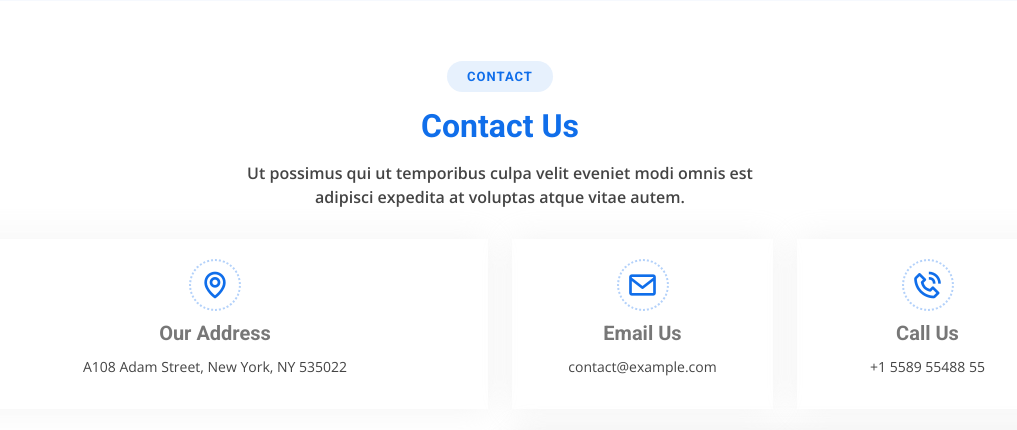
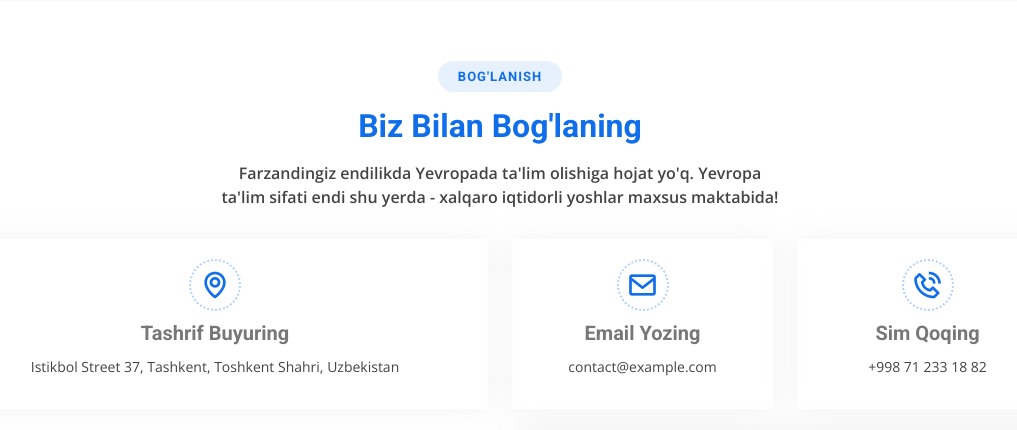
Before and after one commit to wahidustoz/school39, an ASP.NET Core app: page / in a window 1280 px wide. Shown: the part 1546-1976 px from the top of the page, without its empty margins (140-1157 px from the left). Run offline with ASP.NET Core 8, Linux system fonts and the light colour scheme; style sheets or scripts are compiled from the project's sources.

Commit message:
Jaloldcoder98 future/contact and header components (#33)
* dotnet-built job added

* Revert "dotnet-build job added"

* Changes Header,Hero,Contact

* Update HeroComponent.razor

* Update HeroComponent.razor

* Update HeroComponent.razor

* Update ContactusComponent.razor

* Update ContactsComponent.razor

* Update HeroComponent.razor

```diff
--- a/src/School39.Landing/Components/ContactusComponent.razor
+++ b/src/School39.Landing/Components/ContactusComponent.razor
@@ -1,82 +1,66 @@
 <section id="contact" class="contact">
     <div class="container aos-init aos-animate" data-aos="fade-up">
-
         <div class="section-title">
-            <h2>Contact</h2>
-            <h3><span>Contact Us</span></h3>
-            <p>Ut possimus qui ut temporibus culpa velit eveniet modi omnis est adipisci expedita at voluptas atque
-                vitae autem.
+            <h2>Bog'lanish</h2>
+            <h3><span>Biz Bilan Bog'laning</span></h3>
+            <p>Farzandingiz endilikda Yevropada ta'lim olishiga hojat yo'q. Yevropa ta'lim sifati endi shu yerda -
+                xalqaro iqtidorli yoshlar maxsus maktabida!
             </p>
         </div>
 
         <div class="row aos-init aos-animate" data-aos="fade-up" data-aos-delay="100">
             <div class="col-lg-6">
-                <div class="info-box mb-4">
-                    <i class="bx bx-map"></i>
-                    <h3>Our Address</h3>
-                    <p>A108 Adam Street, New York, NY 535022</p>
+                <div class="info-box mb-4"><i class="bx bx-map"></i>
+                    <h3>Tashrif Buyuring</h3>
+                    <p>Istikbol Street 37, Tashkent, Toshkent Shahri, Uzbekistan</p>
                 </div>
             </div>
 
             <div class="col-lg-3 col-md-6">
-                <div class="info-box  mb-4">
-                    <i class="bx bx-envelope"></i>
-                    <h3>Email Us</h3>
+                <div class="info-box  mb-4"><i class="bx bx-envelope"></i>
+                    <h3>Email Yozing</h3>
                     <p>contact@example.com</p>
                 </div>
             </div>
 
             <div class="col-lg-3 col-md-6">
-                <div class="info-box  mb-4">
-                    <i class="bx bx-phone-call"></i>
-                    <h3>Call Us</h3>
-                    <p>+1 5589 55488 55</p>
+                <div class="info-box  mb-4"><i class="bx bx-phone-call"></i>
+                    <h3>Sim Qoqing</h3>
+                    <p>+998 71 233 18 82</p>
                 </div>
             </div>
-
         </div>
 
         <div class="row aos-init aos-animate" data-aos="fade-up" data-aos-delay="100">
-
-            <div class="col-lg-6 ">
-                <iframe class="mb-4 mb-lg-0"
-                    src="https://www.google.com/maps/embed?pb=!1m14!1m8!1m3!1d12097.433213460943!2d-74.0062269!3d40.7101282!3m2!1i1024!2i768!4f13.1!3m3!1m2!1s0x0%3A0xb89d1fe6bc499443!2sDowntown+Conference+Center!5e0!3m2!1smk!2sbg!4v1539943755621"
-                    frameborder="0" style="border:0; width: 100%; height: 384px;" allowfullscreen="">
-                </iframe>
+            <div class="col-lg-6 "><iframe class="mb-4 mb-lg-0"
+                    src="https://www.google.com/maps/embed?pb=!1m18!1m12!1m3!1d2997.216761224138!2d69.28539147644585!3d41.304147871310526!2m3!1f0!2f0!3f0!3m2!1i1024!2i768!4f13.1!3m3!1m2!1s0x38ae8ad4ac2e0327%3A0xd0be60f0f33762c4!2sSchool%20145!5e0!3m2!1sen!2s!4v1716802592709!5m2!1sen!2s"
+                    frameborder="0" style="border:0; width: 100%; height: 384px;" allowfullscreen=""></iframe>
             </div>
 
             <div class="col-lg-6">
                 <form action="forms/contact.php" method="post" role="form" class="php-email-form">
                     <div class="row">
-                        <div class="col form-group">
-                            <input type="text" name="name" class="form-control" id="name" placeholder="Your Name"
-                                required="">
+                        <div
+                            class="col form-group"><input type="text" name="name" class="form-control" id="name" placeholder="Ismingiz" required="">
                         </div>
-                        <div class="col form-group">
-                            <input type="email" class="form-control" name="email" id="email" placeholder="Your Email"
-                                required="">
+                        <div
+                            class="col form-group"><input type="email" class="form-control" name="email" id="email" placeholder="Elektron manzilingiz" required="">
                         </div>
                     </div>
-                    <div class="form-group">
-                        <input type="text" class="form-control" name="subject" id="subject" placeholder="Subject"
-                            required="">
+                    <div
+                        class="form-group"><input type="text" class="form-control" name="subject" id="subject" placeholder="Nima mavzuda yozyapsiz?" required="">
                     </div>
-                    <div class="form-group">
-                        <textarea class="form-control" name="message" rows="5" placeholder="Message"
-                            required=""></textarea>
+                    <div
+                        class="form-group"><textarea class="form-control" name="message" rows="5" placeholder="Habar matni" required=""></textarea>
                     </div>
                     <div class="my-3">
                         <div class="loading">Loading</div>
                         <div class="error-message"></div>
                         <div class="sent-message">Your message has been sent. Thank you!</div>
                     </div>
-                    <div class="text-center">
-                        <button type="submit">Send Message</button>
-                    </div>
+                    <div class="text-center"><button type="submit">Jo'natish</button></div>
                 </form>
             </div>
-
         </div>
-
     </div>
 </section>
--- a/src/School39.Landing/Components/HeaderComponent.razor
+++ b/src/School39.Landing/Components/HeaderComponent.razor
@@ -6,11 +6,11 @@
 
         <nav id="navbar" class="navbar">
             <ul>
-                <li><a class="nav-link scrollto active" href="#hero">Home</a></li>
+                <li><a class="nav-link scrollto active" href="#hero">Bosh sahifa</a></li>
                 <li><a class="nav-link scrollto" href="#about">Tanishuv</a></li>
                 <li><a class="nav-link scrollto" href="#team">Jamoa</a></li>
                 <li><a class="nav-link scrollto " href="">Yangiliklar</a></li>
-                <li><a class="nav-link scrollto" href="#contact">Aloqa</a></li>
+                <li><a class="nav-link scrollto" href="#contact">Bog'lanish</a></li>
             </ul>
             <i class="bi bi-list mobile-nav-toggle"></i>
         </nav><!-- .navbar -->
--- a/src/School39.Landing/Components/HeroComponent.razor
+++ b/src/School39.Landing/Components/HeroComponent.razor
@@ -1,15 +1,11 @@
-<!-- ======= Hero Section ======= -->
 <section id="hero" class="d-flex align-items-center">
-    <div class="container" data-aos="zoom-out" data-aos-delay="100">
-        <h1>Welcome to <span>BizLand</span></h1>
-        <h2>We are team of talented designers making websites with Bootstrap</h2>
-        <div class="d-flex">
-            <a href="#about" class="btn-get-started scrollto">Get Started</a>
+    <div class="container aos-init aos-animate" data-aos="zoom-out" data-aos-delay="100">
+        <h1>Iqtidorli bolalar uchun 39-umumiy o'rta ta'lim maktabiga xush kelibsiz <span></span></h1>
+        <h2>Eng yaxshi sarmoya - farzandingizga kiritilgan sarmoya!</h2>
+        <div class="d-flex"><a href="#about" class="btn-get-started scrollto">Biz Bilan Bog'laning</a>
             <a href="https://www.youtube.com/watch?v=jDDaplaOz7Q" class="glightbox btn-watch-video">
-                <i class="bi bi-play-circle"></i>
-                <span>Watch Video</span>
+                <i class="bi bi-play-circle"></i><span> Videoni ko'rish </span>
             </a>
         </div>
     </div>
 </section>
-<!-- End Hero -->
--- a/src/School39.Landing/wwwroot/css/style.css
+++ b/src/School39.Landing/wwwroot/css/style.css
@@ -461,7 +461,7 @@ h6 {
 #hero {
   width: 100%;
   height: 75vh;
-  background: url("../img/hero-bg.jpg") top left;
+  background: url("../img/39school.png") top left;
   background-size: cover;
   position: relative;
 }
```
Also changed, not shown: src/School39.Landing/wwwroot/img/hero-bg.jpg (deleted), 1 other file.
